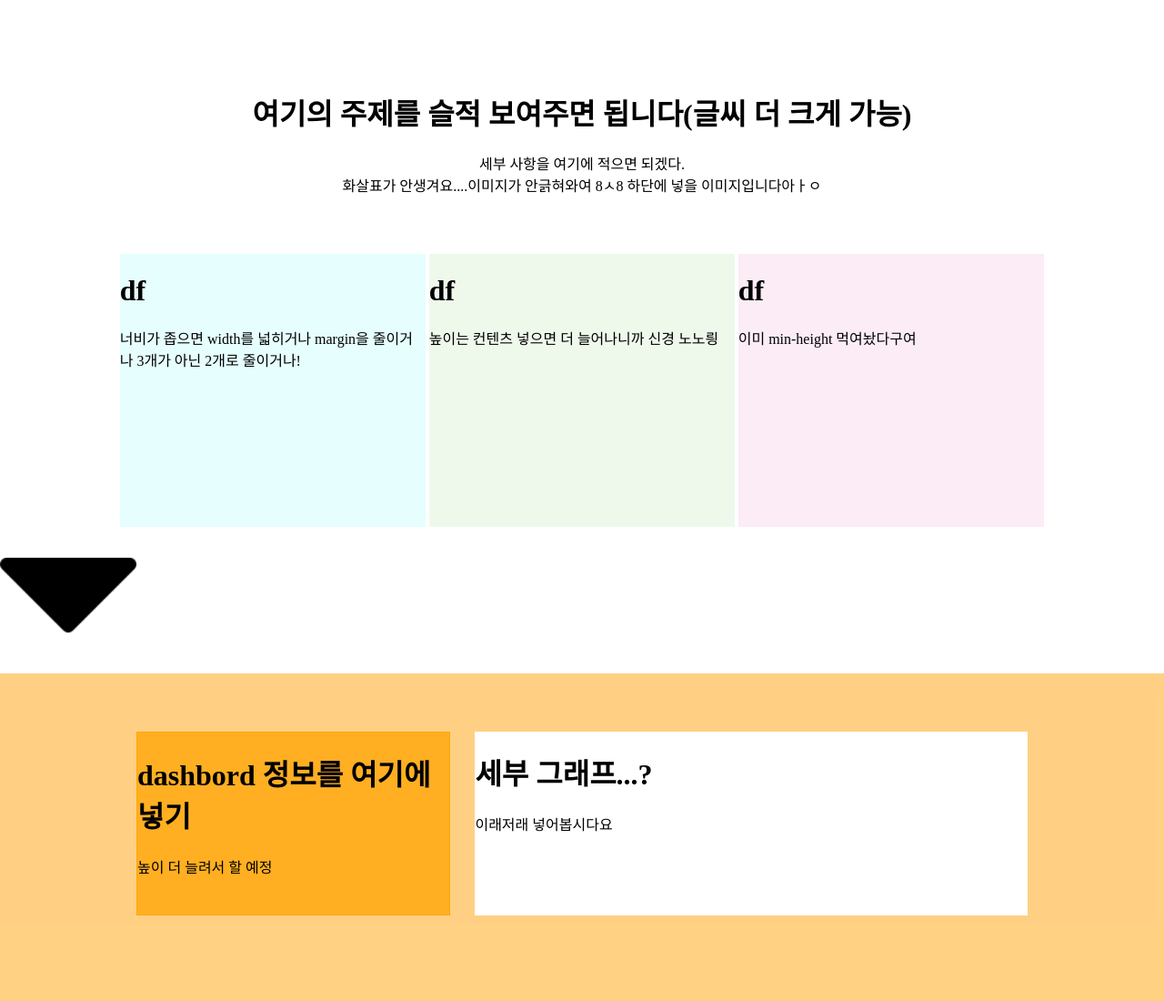
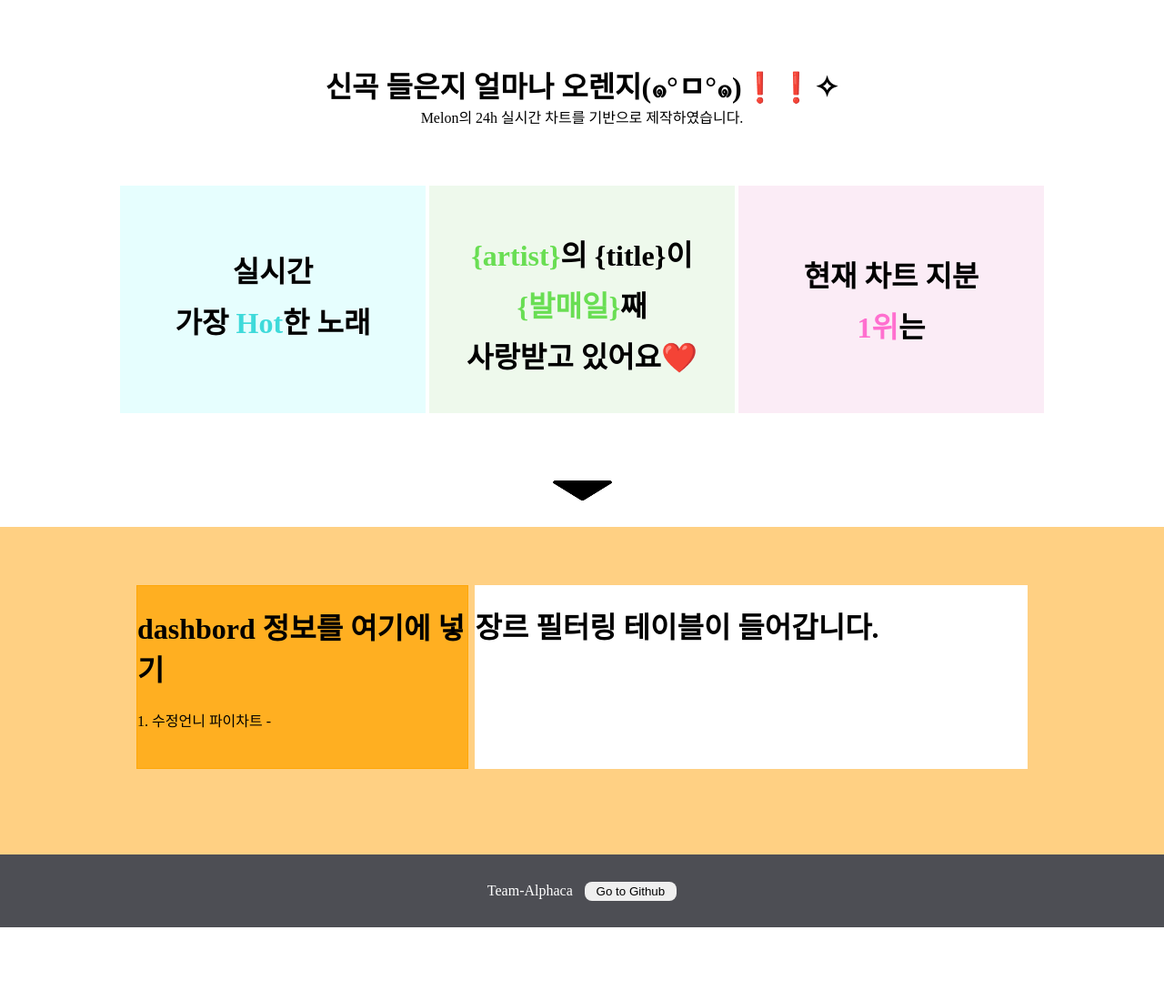
Before and after one commit to Yejin-Ha/Team_Alphaca, a Flask app: template 0716_miniProject/Flask/templates/index.html in a window 1280 px wide. Shown: the whole page at 91% size. After the commit the page ends 1019 px from the top, so only its background shows below. Run offline with Flask 2, Linux system fonts and the light colour scheme; the template is opened without the code that fills it: most values are stand-ins (such as "Sample title", 1, 10 or a date in 2020).

Commit message:
upload flask

```diff
--- a/0716_miniProject/Flask/app.py
+++ b/0716_miniProject/Flask/app.py
@@ -1,5 +1,6 @@
+from datetime import date
 from flask import Flask, request, render_template, jsonify, redirect
-from dao import bank_get2
+from dao import *
 
 app = Flask(__name__)
 
@@ -7,13 +8,10 @@ app = Flask(__name__)
 @app.route('/', methods=['get'])
 def index():
     print('Open index page')
-    return render_template('index.html')
-
-
-# @app.route('/getfilm',methods=['POST'])
-# def getFilm():
-#     dao = Camera()
-#     return dao.allFilms()
+    singer = h_singer()
+    songs = h_song()
+    print('Load data from ES')
+    return render_template('index.html', singer=singer, song=songs)
 
 
 if __name__ == '__main__':
--- a/0716_miniProject/Flask/templates/index.html
+++ b/0716_miniProject/Flask/templates/index.html
@@ -11,28 +11,45 @@
         body {
             margin: 0px;
             height: 100vh;
-            width: 100vw;
         }
 
-        .container_1 {
+        /* .container_1 {
             min-height: 80%;
-        }
+        } */
 
         .contentbox_title {
             text-align: center;
-            margin-top: 100px;
+            margin-top: 70px;
             margin-bottom: 5%;
         }
 
-        .contentbox {
+        .contentbox_title>h1 {
+            margin-bottom: 0;
+        }
+
+        #detail_hot_singer {
+            margin-top: 0;
+        }
+
+        .contentbox-1 {
             display: flex;
             padding: 0 130px;
             justify-content: space-around;
+            margin-bottom: 65px;
         }
 
         .contents {
             width: 33%;
-            min-height: 300px;
+            height: 250px;
+            text-align: center;
+            display: flex;
+            flex-direction: column;
+            justify-content: center;
+            align-items: stretch;
+        }
+
+        .contents>h1 {
+            margin: 10px 0 0 0;
         }
 
         .container_2 {
@@ -40,17 +57,16 @@
             min-height: 45%;
         }
 
-        .test {
+        .contentbox-2 {
             margin-left: 150px;
             margin-right: 150px;
             padding-top: 5%;
-
             display: flex;
             justify-content: space-between;
         }
 
         .dashbord_1 {
-            width: 35%;
+            width: 37%;
             border: 0.5px solid #ffa500bf;
             background-color: #ffa500bf;
             /* border-radius: 80px / 40px; */
@@ -61,46 +77,176 @@
             width: 62%;
             background-color: white;
         }
+
+        footer {
+            background-color: #4d4e54;
+            color: white;
+            /* text-align: center; */
+            height: 80px;
+            display: flex;
+            align-items: center;
+            justify-content: center;
+        }
+
+        a {
+            text-decoration: none;
+            color: black;
+        }
+
+        a:hover {
+            text-decoration: none;
+            color: white;
+        }
+
+        #Github-btn {
+            border-radius: 8px;
+            border: none;
+            color: white;
+            text-align: center;
+            display: inline-block;
+            margin-left: 1%;
+            padding: 3px 13px;
+
+        }
+
+        #Github-btn:hover {
+            background-color: teal;
+            color: white;
+        }
+
+        #highlight {
+            background-color: #ff6fcf;
+            color: white;
+        }
+
+        #hot_song {
+            background-color: #3fdada;
+            color: white;
+        }
+
+        .arrow-box {
+            display: flex;
+            justify-content: center;
+            margin: 20px 0;
+        }
+
+        .contents>h2 {
+            margin: 10px 0;
+        }
+
+        .contents>h4 {
+            margin: 0;
+        }
     </style>
 </head>
 
 <body>
     <div class="container_1">
         <div class="contentbox_title">
-            <h1>여기의 주제를 슬적 보여주면 됩니다(글씨 더 크게 가능)</h1>
-            세부 사항을 여기에 적으면 되겠다.<br>
-            화살표가 안생겨요....이미지가 안긁혀와여 8ㅅ8 하단에 넣을 이미지입니다아ㅏㅇ<br>
+            <h1>신곡 들은지 얼마나 오렌지(๑°ㅁ°๑)&#10071;&#10071;✧</h1>
+            Melon의 24h 실시간 차트를 기반으로 제작하였습니다.
         </div>
-        <div class="contentbox">
+        <div class="contentbox-1">
             <div class="contents" style="background-color: #a4fbfb47;">
-                <h1>df</h1>
-                너비가 좁으면 width를 넓히거나 margin을 줄이거나 3개가 아닌 2개로 줄이거나!
+                <h1>실시간</h1>
+                <h1>가장 <span style="color: #3fdada;">Hot</span>한 노래</h1>
+                <h2><span id="hot_song"></span></h2>
             </div>
+
             <div class="contents" style="background-color: #eef9ec;">
-                <h1>df</h1>
-                높이는 컨텐츠 넣으면 더 늘어나니까 신경 노노릥
+                <h1><span style="color: #69de53;">{artist}</span>의 {title}이</h1>
+                <h1><span style="color: #69de53;">{발매일}</span>째</h1>
+                <h1>사랑받고 있어요❤️</h1>
             </div>
+
             <div class="contents" style="background-color: #fbecf6;">
-                <h1>df</h1>
-                이미 min-height 먹여놨다구여
+                <h1>현재 차트 지분</h1>
+                <h1><span style="color: #ff6fcf;">1위</span>는</h1>
+                <h1 id="hot_singer"></h1>
+                <h4 id="detail_hot_singer"></h4>
             </div>
+
         </div>
-        <img src="static/image/down-triangular-arrow.png" width="150" height="150">
+        <div class="arrow-box">
+            <img src="../static/image/arrow.png" width="65" height="40">
+        </div>
     </div>
 
     <div class="container_2">
-        <div class="test">
+        <div class="contentbox-2">
 
             <div class="dashbord_1">
                 <h1>dashbord 정보를 여기에 넣기</h1>
-                높이 더 늘려서 할 예정
+                1. 수정언니 파이차트 -
             </div>
             <div class="dashbord_2">
-                <h1>세부 그래프...?</h1>
-                이래저래 넣어봅시다요
+                <h1>장르 필터링 테이블이 들어갑니다.</h1>
             </div>
         </div>
     </div>
+
+    <footer>
+        Team-Alphaca
+        <button id="Github-btn"><a href="https://github.com/Yejin-Ha/Team_Alphaca/tree/master/0716_miniProject">Go to
+                Github</a></button>
+    </footer>
+
+    <script>
+        let hsinger = '{{singer}}';
+        let song = '{{song}}';
+        console.log(song)
+
+        song = song.replaceAll("&#39;", "'");
+        hsinger = hsinger.replaceAll("&#39;", "'");
+        console.log(hsinger);
+        console.log(song);
+
+        hsinger = "[" + hsinger + "]"
+        song = "[" + song + "]"
+        console.log(hsinger)
+
+        song = eval(song);
+        hsinger = eval(hsinger);
+
+        console.log(hsinger);
+        console.log(song);
+        document.getElementById('hot_song').innerText = song[0]['artist'] + " - " + song[0]['title']
+        document.getElementById('hot_singer').innerHTML = `<span id='highlight'>${hsinger[0]['artist']}</span>입니다`
+        document.getElementById('detail_hot_singer').innerText = hsinger[0]['count'] + "곡이나 있다구요ヽ(°〇°)ﾉ!!"
+
+    </script>
+    <!-- <script type="text/javascript" src="https://www.gstatic.com/charts/loader.js"></script>
+    <script type="text/javascript">
+        google.charts.load('current', { 'packages': ['table'] });
+        google.charts.setOnLoadCallback(drawTable);
+
+
+        function drawTable() {
+            let v = '{{datas}}';
+
+            v = v.replaceAll("&#39;", "'");
+            console.log(v);
+            v = eval(v);
+            console.log(v);
+
+            var data = new google.visualization.DataTable();
+
+            data.addColumn('string', 'date');
+            data.addColumn('string', 'artist');
+            asdf = [];
+
+            for (i = 0; i < 10; i++) {
+                asdf.push([v[i]['date'], v[i]['artist']]);
+            };
+            console.log(asdf)
+            data.addRows(asdf)
+
+            var table = new google.visualization.Table(document.getElementById('teststs'));
+
+            table.draw(data, { showRowNumber: true, width: '100%', height: '100%' });
+        }
+    </script> -->
+
 </body>
 
 </html>
```
Also changed, not shown: 0716_miniProject/Flask/dao.py (+112 -6 lines), 0716_miniProject/crawling_data/crawling/test.py (deleted, +0 -43 lines), 0716_miniProject/Flask/static/image/arrow.png (renamed from 0716_miniProject/Flask/templates/static/image/down-triangular-arrow.png).
